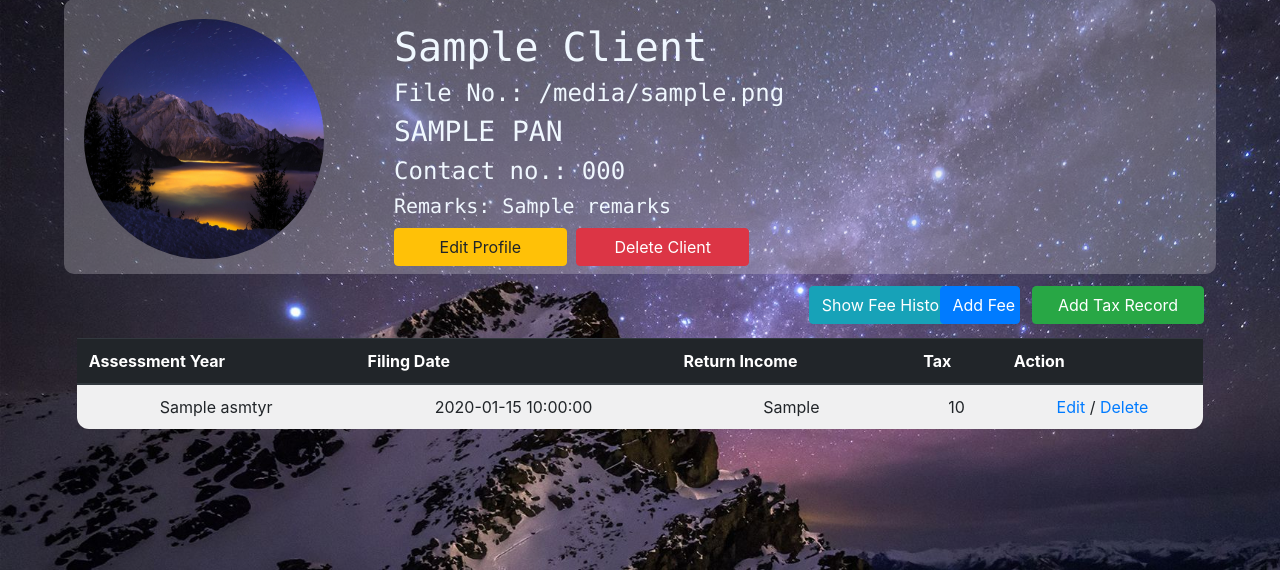
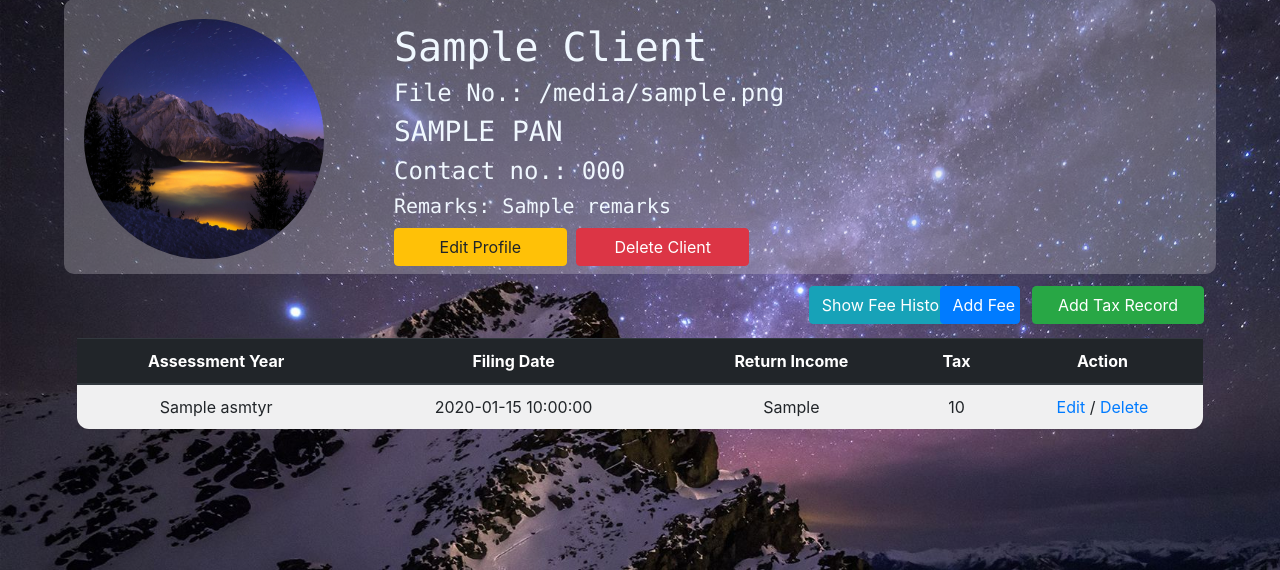
Before and after one commit to Noirdemort/Noctora, a Python web app: template templates/profile.html in a window 1280 px wide. Shown: the part 93-663 px from the top of the page. Run offline with Jinja, Linux system fonts and the light colour scheme; the template is opened without the code that fills it: most values are stand-ins (such as "Sample title", 1, 10 or a date in 2020).

Commit message:
center aligned heads

```diff
--- a/templates/profile.html
+++ b/templates/profile.html
@@ -113,7 +113,7 @@
     <!-- Show Transaction Table + Add Transaction -->
     {% if transactions %}
 	<table class="table table-light table-striped">
-		<thead class="thead-dark">
+		<thead class="thead-dark" style="text-align: center;">
 			<tr>
 				<th>Assessment Year</th>
 				<th>Filing Date</th>
@@ -342,8 +342,8 @@
 				<div class="modal-body">
                     {% if fees %}
                         {% for receipt in fees %}
-                        <table class="table table-dark table-striped">
-                            <thead class="thead-dark">
+                        <table class="table table-dark table-striped" >
+                            <thead class="thead-dark" style="text-align: center;">
                                     <tr>
                                         <th>Assessment year</th>
                                         <th>Total Fee</th>
@@ -367,8 +367,8 @@
                             </tr>
                             {% if subrecs[receipt['id']] %}
 
-							<table id="net" class="table table-striped">
-								<thead>
+							<table id="net" class="table table-striped" >
+								<thead style="text-align: center;">
 									<th>Fee Received</th>
 									<th>Fee Received Date</th>
 									<th>Fee Due</th>
@@ -378,7 +378,7 @@
                                     {% set total = namespace(sum=0) %}
 
                                     {% for rec in subrecs[receipt['id']] %}
-									<tr>
+									<tr style="text-align: center;">
 										<td> {{ rec['fee_granted'] }}</td>
                                         <td>{{ rec['transaction_date'] }}</td>
                                         {% if receipt['total_charges'] - rec['fee_granted'] - total.sum == 0 %}
```
